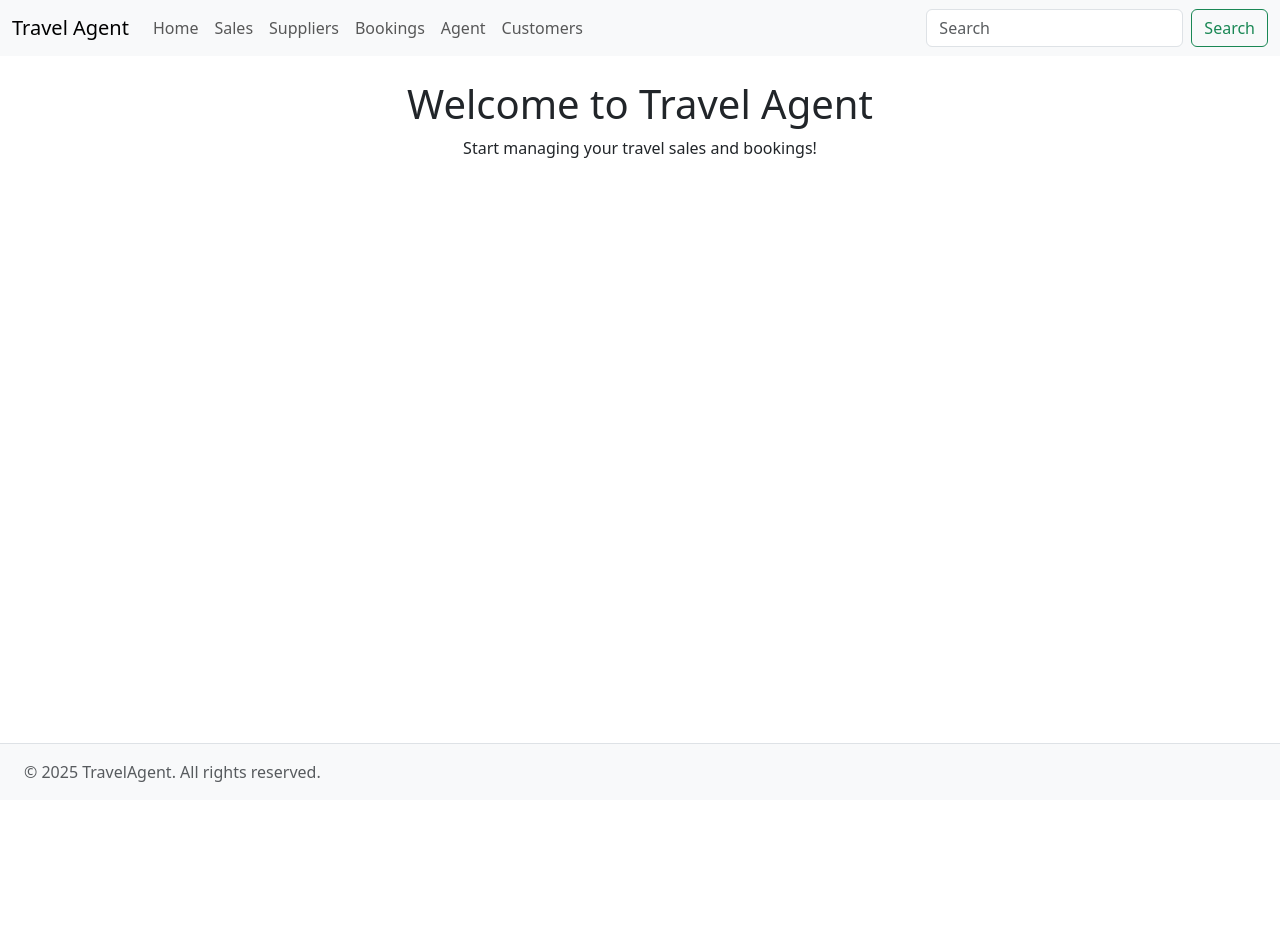
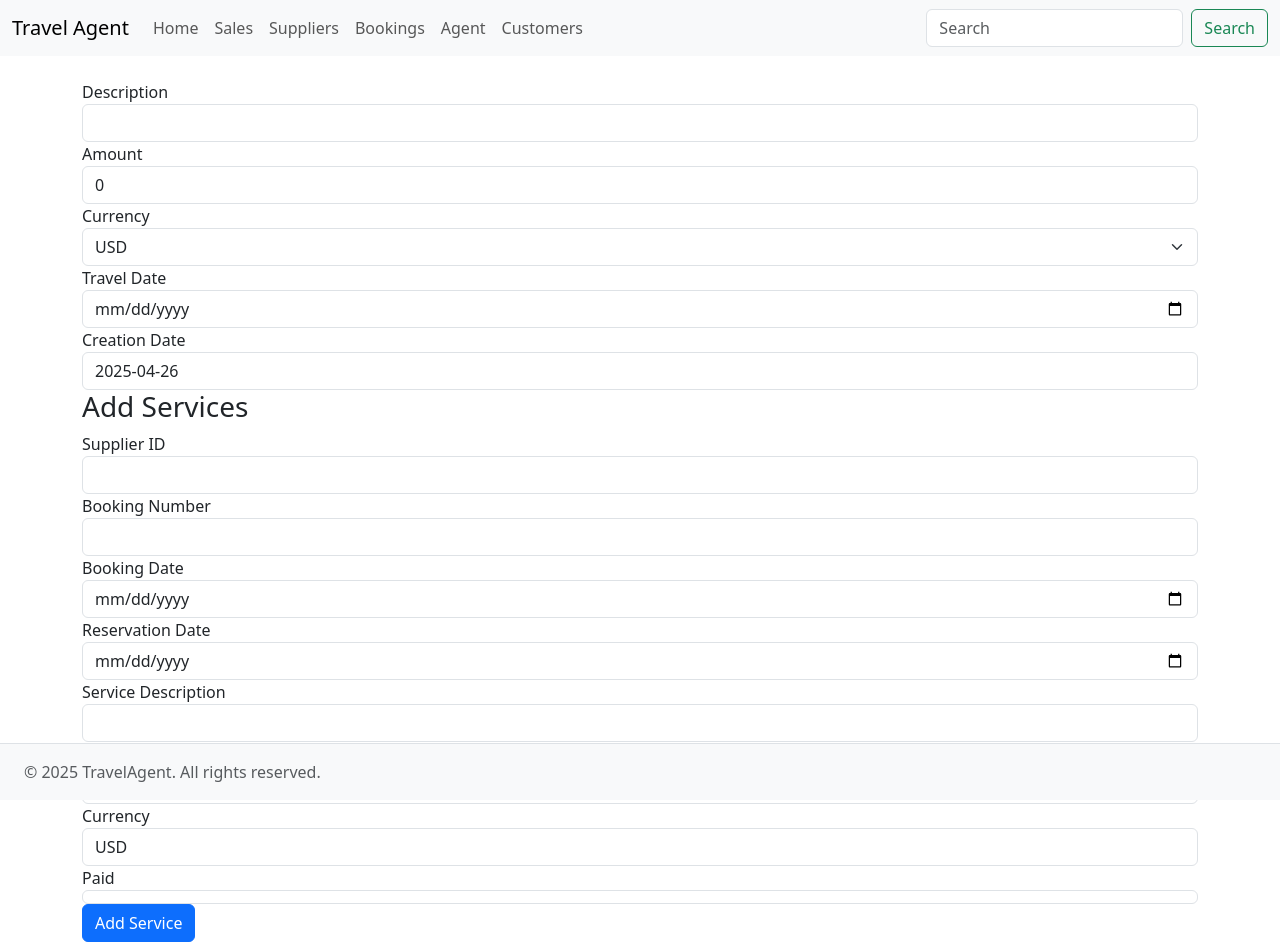
Before and after one commit to crishof/TravelAgent, an Angular app in the folder frontend/travelApp/: page /sale/createSale in a window 1280 px wide. Before the commit this address led to /. Shown: the top 946 px of the page. Before the commit the page ends 800 px from the top, so only its background shows below. Built offline with nearby package versions, Linux system fonts and the light colour scheme.

Commit message:
add create sale form

```diff
--- a/frontend/travelApp/src/app/app.routes.ts
+++ b/frontend/travelApp/src/app/app.routes.ts
@@ -5,10 +5,12 @@ import { CustomerComponent } from './pages/customer/customer.component';
 import { SupplierComponent } from './pages/supplier/supplier.component';
 import { BookingComponent } from './pages/booking/booking.component';
 import { HomeComponent } from './pages/home/home.component';
+import { CreateSaleComponent } from './pages/sale/create-sale/create-sale.component';
 
 export const routes: Routes = [
   { path: '', component: HomeComponent },
   { path: 'sale', component: SaleComponent },
+  { path: 'sale/createSale', component: CreateSaleComponent },
   { path: 'booking', component: BookingComponent },
   { path: 'agent', component: AgentComponent },
   { path: 'customer', component: CustomerComponent },
--- /dev/null
+++ b/frontend/travelApp/src/app/pages/sale/create-sale/create-sale.component.html
@@ -0,0 +1,208 @@
+<form (ngSubmit)="saveSale()" #saleForm="ngForm" class="container mt-4">
+  <!-- Formulario de la venta (ISale) -->
+  <div class="form-group">
+    <label for="description">Description</label>
+    <input
+      type="text"
+      id="description"
+      class="form-control"
+      [(ngModel)]="sale.description"
+      name="description"
+      required
+    />
+  </div>
+
+  <div class="form-group">
+    <label for="amount">Amount</label>
+    <input
+      type="number"
+      id="amount"
+      class="form-control"
+      [(ngModel)]="sale.amount"
+      name="amount"
+      required
+    />
+  </div>
+
+  <div class="form-group">
+    <label for="currency">Currency</label>
+    <select
+      id="currency"
+      class="form-select"
+      [(ngModel)]="sale.currency"
+      name="currency"
+      required
+    >
+      <option value="USD">USD</option>
+      <option value="EURO">EURO</option>
+    </select>
+  </div>
+
+  <div class="form-group">
+    <label for="travelDate">Travel Date</label>
+    <input
+      type="date"
+      id="travelDate"
+      class="form-control"
+      [(ngModel)]="sale.travelDate"
+      name="travelDate"
+      required
+    />
+  </div>
+
+  <div class="form-group">
+    <label for="creationDate">Creation Date</label>
+    <input
+      type="text"
+      id="creationDate"
+      class="form-control"
+      [(ngModel)]="sale.creationDate"
+      name="creationDate"
+      [value]="creationDate()"
+      readonly
+    />
+  </div>
+
+  <!-- Formulario para agregar un servicio (IBooking) -->
+  <h3>Add Services</h3>
+
+  <div class="form-group">
+    <label for="supplierId">Supplier ID</label>
+    <input
+      type="text"
+      id="supplierId"
+      class="form-control"
+      [(ngModel)]="newService.supplierId"
+      name="supplierId"
+    />
+  </div>
+
+  <div class="form-group">
+    <label for="bookingNumber">Booking Number</label>
+    <input
+      type="text"
+      id="bookingNumber"
+      class="form-control"
+      [(ngModel)]="newService.bookingNumber"
+      name="bookingNumber"
+    />
+  </div>
+
+  <div class="form-group">
+    <label for="bookingDate">Booking Date</label>
+    <input
+      type="date"
+      id="bookingDate"
+      class="form-control"
+      [(ngModel)]="newService.bookingDate"
+      name="bookingDate"
+    />
+  </div>
+
+  <div class="form-group">
+    <label for="reservationDate">Reservation Date</label>
+    <input
+      type="date"
+      id="reservationDate"
+      class="form-control"
+      [(ngModel)]="newService.reservationDate"
+      name="reservationDate"
+    />
+  </div>
+
+  <div class="form-group">
+    <label for="serviceDescription">Service Description</label>
+    <input
+      type="text"
+      id="serviceDescription"
+      class="form-control"
+      [(ngModel)]="newService.description"
+      name="description"
+    />
+  </div>
+
+  <div class="form-group">
+    <label for="serviceAmount">Amount</label>
+    <input
+      type="number"
+      id="serviceAmount"
+      class="form-control"
+      [(ngModel)]="newService.amount"
+      name="amount"
+    />
+  </div>
+
+  <div class="form-group">
+    <label for="serviceCurrency">Currency</label>
+    <select
+      id="serviceCurrency"
+      class="form-control"
+      [(ngModel)]="newService.currency"
+      name="currency"
+    >
+      <option value="USD">USD</option>
+      <option value="EURO">EURO</option>
+    </select>
+  </div>
+
+  <div class="form-group">
+    <label for="paid">Paid</label>
+    <input
+      type="checkbox"
+      id="paid"
+      class="form-control"
+      [(ngModel)]="newService.paid"
+      name="paid"
+    />
+  </div>
+
+  <button type="button" class="btn btn-primary" (click)="addService()">
+    Add Service
+  </button>
+
+  <!-- Tabla para mostrar los servicios añadidos -->
+  <h3>Services Added</h3>
+  <table class="table table-bordered">
+    <thead>
+      <tr>
+        <th>Supplier ID</th>
+        <th>Booking Number</th>
+        <th>Booking Date</th>
+        <th>Description</th>
+        <th>Amount</th>
+        <th>Currency</th>
+        <th>Paid</th>
+        <th>Actions</th>
+      </tr>
+    </thead>
+    <tbody>
+      <tr *ngFor="let service of sale.services; let i = index">
+        <td>{{ service.supplierId }}</td>
+        <td>{{ service.bookingNumber }}</td>
+        <td>{{ service.bookingDate }}</td>
+        <td>{{ service.description }}</td>
+        <td>{{ service.amount }}</td>
+        <td>{{ service.currency }}</td>
+        <td>{{ service.paid ? "Yes" : "No" }}</td>
+        <td>
+          <button
+            type="button"
+            class="btn btn-danger"
+            (click)="removeService(i)"
+          >
+            Remove
+          </button>
+        </td>
+      </tr>
+    </tbody>
+  </table>
+
+  <!-- Botón de Save -->
+  <button
+    type="submit"
+    class="btn btn-success"
+    [disabled]="!saleForm.form.valid"
+  >
+    Save
+  </button>
+</form>
--- /dev/null
+++ b/frontend/travelApp/src/app/pages/sale/create-sale/create-sale.component.ts
@@ -0,0 +1,70 @@
+import { Component } from '@angular/core';
+import { ISale } from '../../../model/sale.model';
+import { IBooking } from '../../../model/booking.model';
+import { CommonModule } from '@angular/common';
+import { FormsModule, ReactiveFormsModule } from '@angular/forms';
+import { HttpClientModule } from '@angular/common/http';
+
+@Component({
+  selector: 'app-create-sale',
+  standalone: true,
+  imports: [CommonModule, FormsModule, ReactiveFormsModule, HttpClientModule],
+  templateUrl: './create-sale.component.html',
+  styleUrl: './create-sale.component.css',
+})
+export class CreateSaleComponent {
+  sale: ISale = {
+    id: 0,
+    agentId: 0,
+    creationDate: this.creationDate(),
+    travelDate: '',
+    amount: 0,
+    currency: 'USD',
+    description: '',
+    services: [],
+  };
+
+  newService: IBooking = {
+    id: '',
+    supplierId: '',
+    bookingNumber: '',
+    bookingDate: '',
+    reservationDate: '',
+    description: '',
+    amount: 0,
+    currency: 'USD',
+    paid: false,
+  };
+
+  creationDate() {
+    return new Date().toISOString().split('T')[0]; // Retorna la fecha en formato YYYY-MM-DD
+  }
+
+  addService() {
+    // Agrega el servicio a la lista de servicios
+    this.sale.services.push({ ...this.newService });
+
+    // Limpia el formulario de servicio para agregar otro servicio
+    this.newService = {
+      id: '',
+      supplierId: '',
+      bookingNumber: '',
+      bookingDate: '',
+      reservationDate: '',
+      description: '',
+      amount: 0,
+      currency: 'USD',
+      paid: false,
+    };
+  }
+
+  removeService(index: number) {
+    // Elimina un servicio de la lista
+    this.sale.services.splice(index, 1);
+  }
+
+  saveSale() {
+    // Aquí manejarías la lógica para guardar la venta
+    console.log('Sale saved:', this.sale);
+  }
+}
--- a/frontend/travelApp/src/app/pages/sale/sale.component.html
+++ b/frontend/travelApp/src/app/pages/sale/sale.component.html
@@ -1,8 +1,18 @@
 <div class="container-fluid">
+  <a
+    class="btn btn-success"
+    routerLink="createSale"
+    routerLinkActive="router-link-active"
+  >
+    New
+  </a>
+
   <div class="table-responsive" id="table-container">
     <table class="table table-stripped table-hover align-middle table-sm">
       <thead class="table-primary">
         <tr>
+          <th scope="col">#Id</th>
+          <th scope="col">#Id</th>
           <th scope="col">#Id</th>
           <th scope="col">Agent</th>
           <th scope="col">Creation Date</th>
```
Also changed, not shown: frontend/travelApp/src/app/pages/sale/sale.component.ts (+9 -2 lines), frontend/travelApp/src/app/pages/sale/create-sale/create-sale.component.css (added), 1 other file (tests, documents, lock files or other folders).
